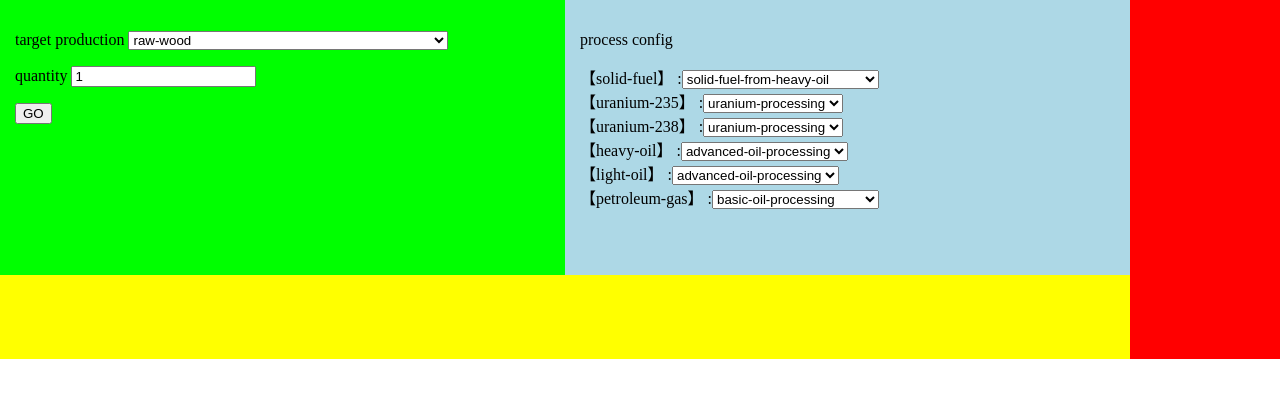
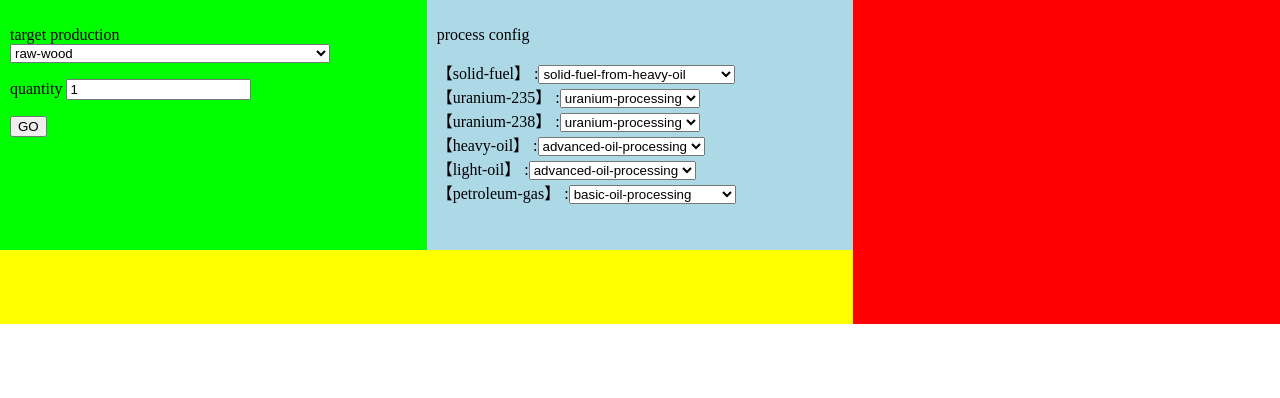
Before and after one commit to piyopiyo-yaba/factorioItemChainViewer, a plain HTML site: page index.html in a window 1280 px wide. Drawn offline with Linux system fonts and the light colour scheme.

Commit message:
@規則のtest

```diff
--- a/css/grid.css
+++ b/css/grid.css
@@ -4,23 +4,16 @@ body		{
 			margin: 0;
 		}
 
-#wrapper	{
-			display: grid;
-			grid-template:	[header-top] "form config view" 275px [header-bottom]
-                 			[main-top]   "graph graph view" 1fr [main-bottom]
-                			/ 1fr 1fr 150px;
-		}
-
 #formBox	{
 			background-color: lime;
 			grid-area: form;
-			padding: 15px;
+			padding: 10px;
 		}
 
 #configBox	{
 			background-color: lightblue;
 			grid-area: config;
-			padding: 15px;
+			padding: 10px;
 		}
 
 .sticky		{
@@ -35,11 +28,32 @@ body		{
 #outputGraphBox	{
 			background-color: yellow;
 			grid-area: graph;
-			padding: 15px;
+			padding: 10px;
 		}
 
 #outputViewBox	{
 			background-color: red;
 			grid-area: view;
-			padding: 15px;
+			padding: 10px;
 		}
+
+}
+
+
+@media (max-width: 767px) {
+
+	#outputGraphBox	{
+			background-color: red;
+			}
+
+}
+
+@media (min-width: 768px) {
+
+	#wrapper	{
+			display: grid;
+			grid-template:	[header-top] "form config view" 250px [header-bottom]
+                 			[main-top]   "graph graph view" 1fr [main-bottom]
+                			/ 1fr 1fr 1fr;
+			}
+}
```
